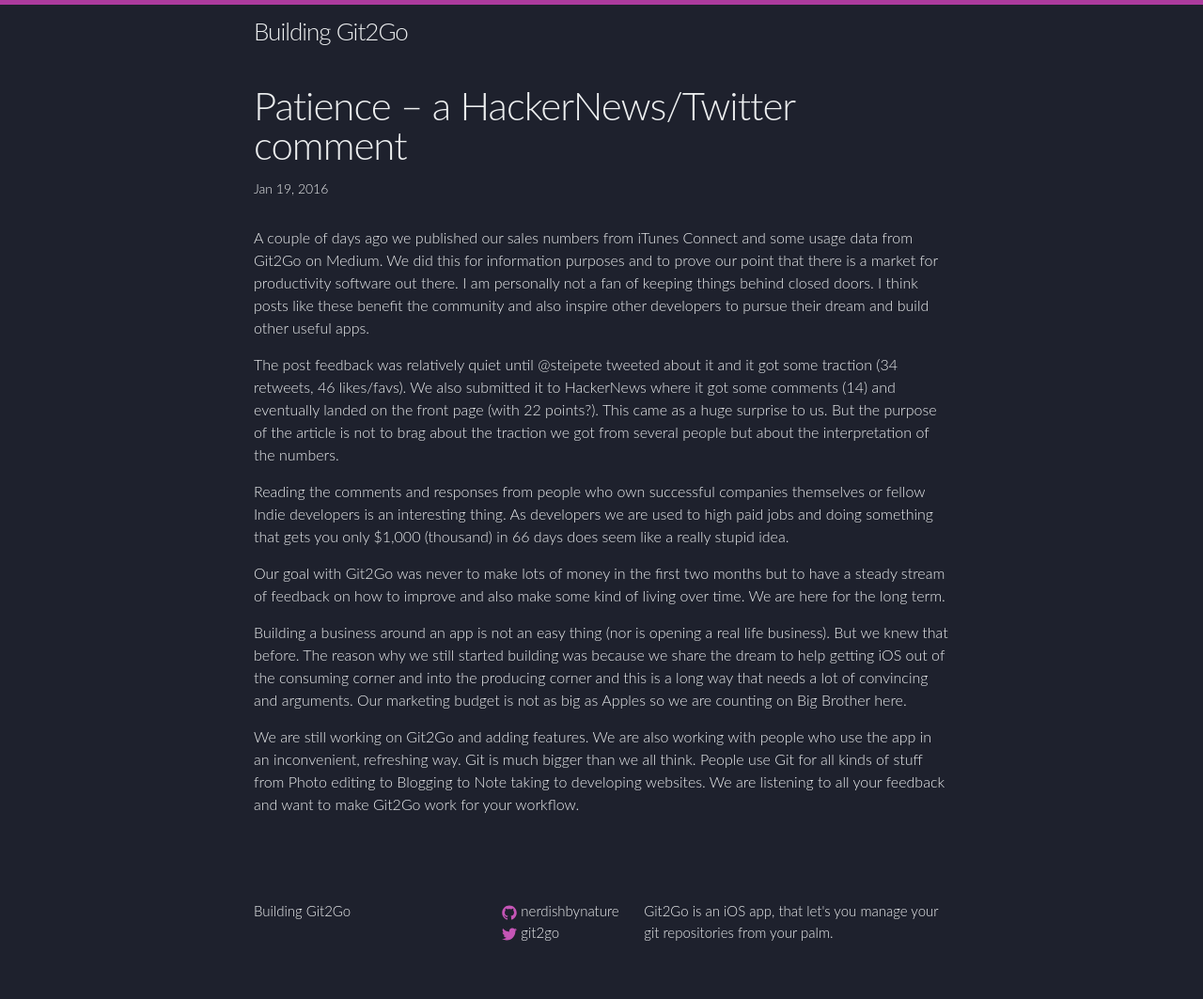
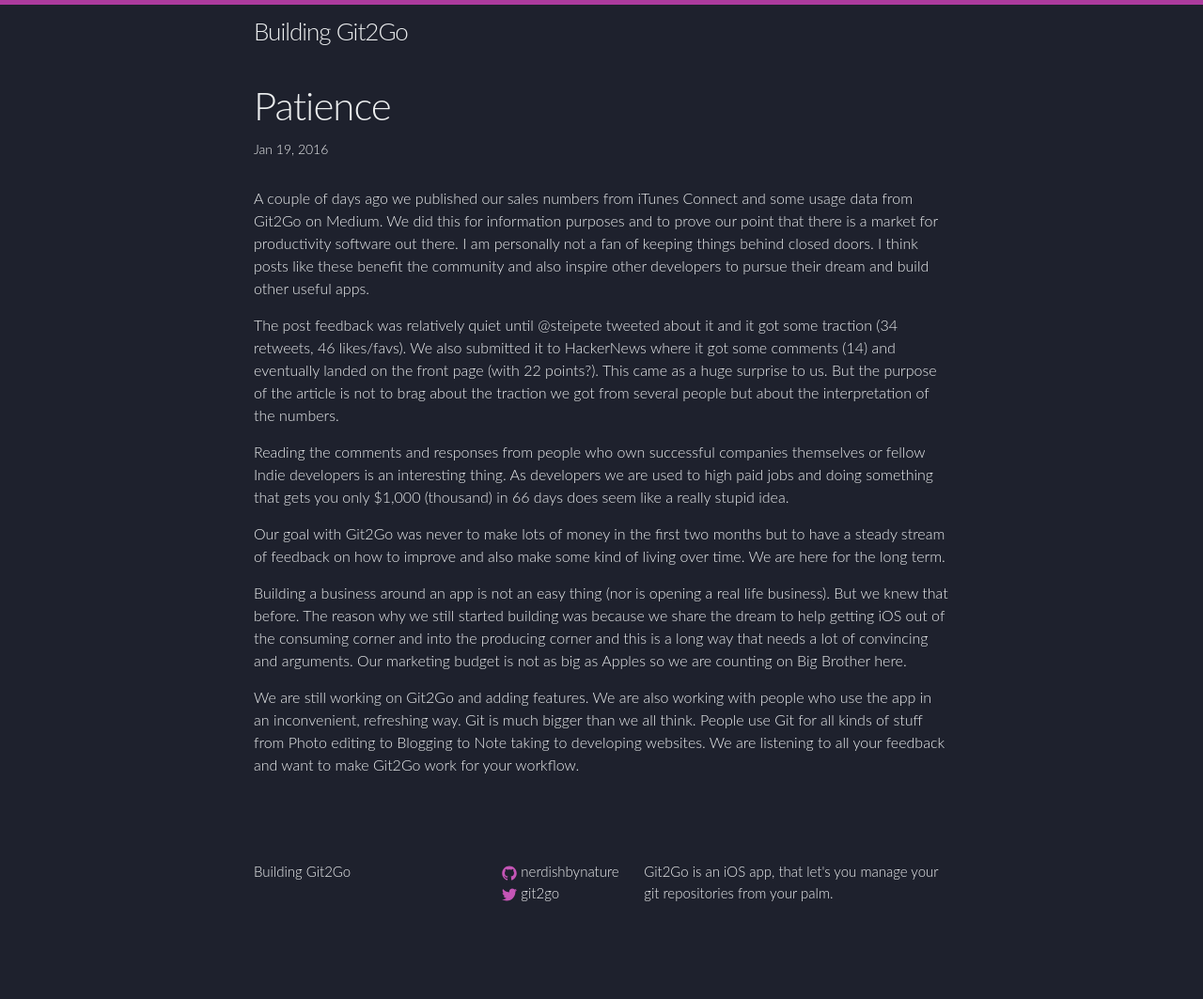
Before and after one commit to nerdishbynature/building.git2go.com, a Jekyll site: the page built from _posts/2016-01-19-Patience.markdown, in a window 1280 px wide. Shown: the whole page at 94% size. Built offline with Jekyll 4.4.1, drawn with Linux system fonts in a browser that asks for light colours; after the commit the page ends 1021 px from its top, so only the background shows below that.

Commit message:
Remove long headline

```diff
--- a/_posts/2016-01-19-Patience.markdown
+++ b/_posts/2016-01-19-Patience.markdown
@@ -1,6 +1,6 @@
 ---
 layout: post
-title: Patience – a HackerNews/Twitter comment
+title: Patience
 twitter\_username: pietbrauer
 ---
 
```
